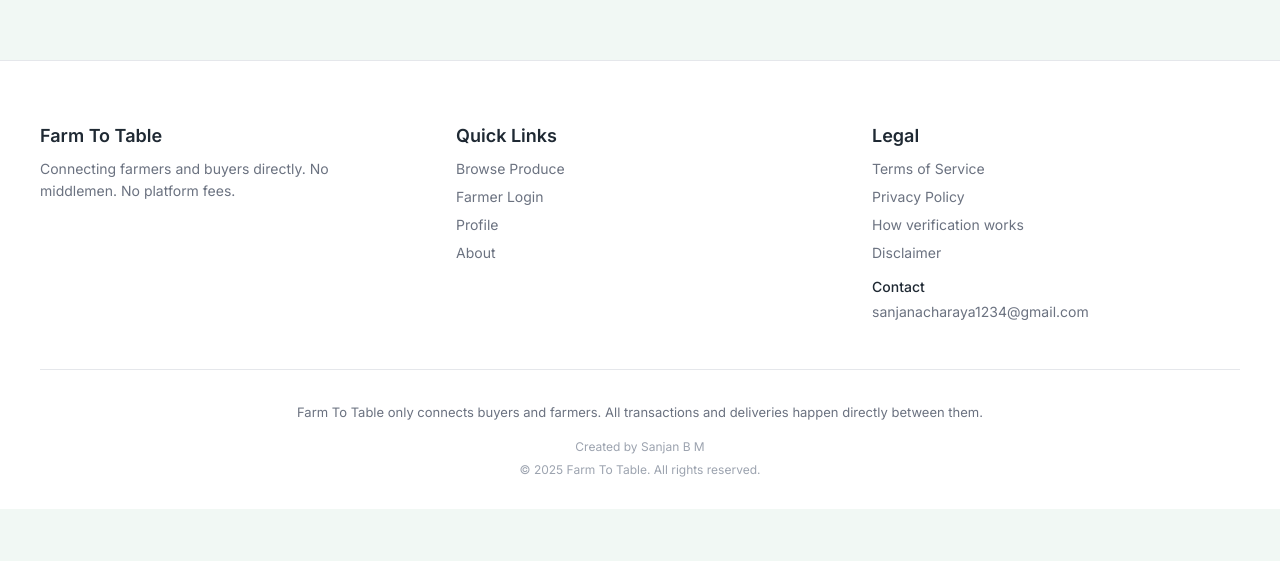
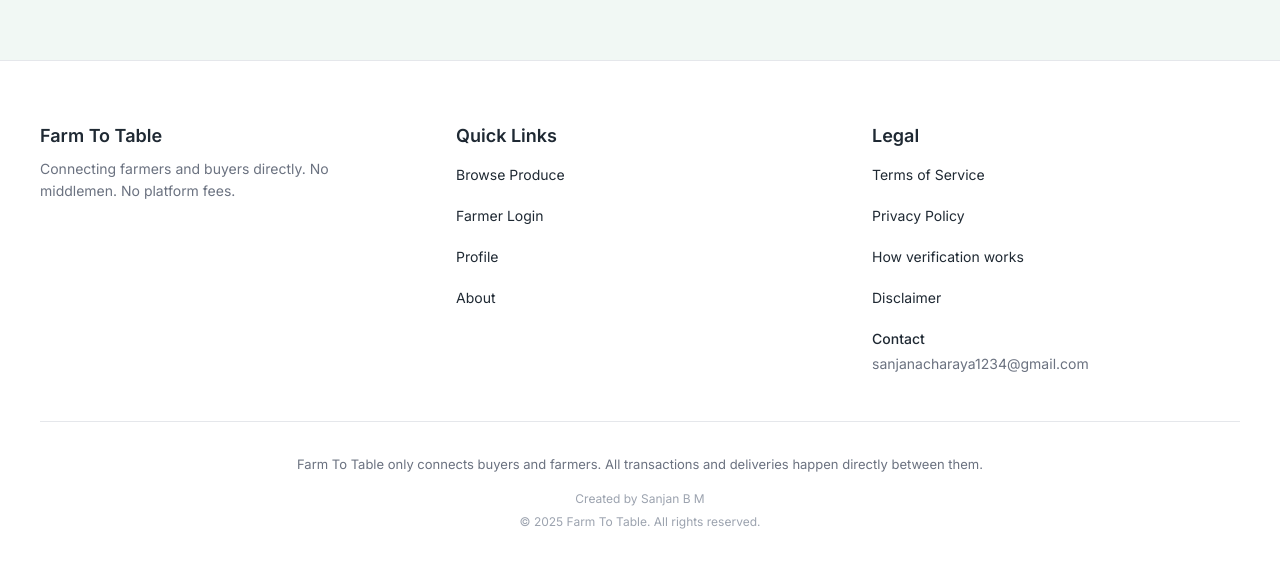
Before and after one commit to sanjanb/k-tech-nain, a Next.js app: page /browse in a window 1280 px wide. Shown: the part 804-1365 px from the top of the page. Before the commit the page ends 1313 px from the top, so only its background shows below. Built offline with nearby package versions, Linux system fonts and the light colour scheme; no server answers; the database is empty.

Commit message:
Enhance styling across components for improved user experience, including button padding, font size, and color adjustments in AuthPage, BrowsePage, HomePage, and Footer.

```diff
--- a/app/auth/page.jsx
+++ b/app/auth/page.jsx
@@ -238,12 +238,15 @@ export default function AuthPage() {
           disabled={loading}
           style={{
             width: "100%",
-            padding: "10px 12px",
+            padding: "14px 12px",
             background: "#2E7D32",
             color: "#FFFFFF",
             border: "none",
             borderRadius: 6,
             cursor: "pointer",
+            fontSize: 16,
+            fontWeight: 500,
+            minHeight: 48,
           }}
         >
           {loading
--- a/app/browse/page.jsx
+++ b/app/browse/page.jsx
@@ -556,19 +556,22 @@ const cardStyle = {
 
 const inputStyle = {
   width: "100%",
-  padding: "8px 12px",
+  padding: "12px 14px",
   border: "1px solid #E5E7EB",
   borderRadius: 6,
-  fontSize: 14,
+  fontSize: 16,
   color: "var(--color-text-primary)",
+  minHeight: 44,
 };
 
 const paginationButtonStyle = {
-  padding: "8px 16px",
+  padding: "12px 20px",
   background: "var(--color-primary)",
   color: "var(--color-white)",
   border: "none",
   borderRadius: 6,
-  fontSize: 14,
+  fontSize: 16,
   fontWeight: 500,
+  minHeight: 44,
+  cursor: "pointer",
 };
--- a/components/Footer.jsx
+++ b/components/Footer.jsx
@@ -76,16 +76,11 @@ export default function Footer() {
                   href="/browse"
                   style={{
                     fontSize: 14,
-                    color: "var(--color-text-secondary)",
+                    color: "var(--color-text-primary)",
                     textDecoration: "none",
-                    transition: "color 0.2s",
+                    display: "block",
+                    padding: "8px 0",
                   }}
-                  onMouseEnter={(e) =>
-                    (e.target.style.color = "var(--color-text-primary)")
-                  }
-                  onMouseLeave={(e) =>
-                    (e.target.style.color = "var(--color-text-secondary)")
-                  }
                 >
                   Browse Produce
                 </Link>
@@ -95,16 +90,11 @@ export default function Footer() {
                   href="/auth"
                   style={{
                     fontSize: 14,
-                    color: "var(--color-text-secondary)",
+                    color: "var(--color-text-primary)",
                     textDecoration: "none",
-                    transition: "color 0.2s",
+                    display: "block",
+                    padding: "8px 0",
                   }}
-                  onMouseEnter={(e) =>
-                    (e.target.style.color = "var(--color-text-primary)")
-                  }
-                  onMouseLeave={(e) =>
-                    (e.target.style.color = "var(--color-text-secondary)")
-                  }
                 >
                   Farmer Login
                 </Link>
@@ -114,16 +104,11 @@ export default function Footer() {
                   href="/profile"
                   style={{
                     fontSize: 14,
-                    color: "var(--color-text-secondary)",
+                    color: "var(--color-text-primary)",
                     textDecoration: "none",
-                    transition: "color 0.2s",
+                    display: "block",
+                    padding: "8px 0",
                   }}
-                  onMouseEnter={(e) =>
-                    (e.target.style.color = "var(--color-text-primary)")
-                  }
-                  onMouseLeave={(e) =>
-                    (e.target.style.color = "var(--color-text-secondary)")
-                  }
                 >
                   Profile
                 </Link>
@@ -133,16 +118,11 @@ export default function Footer() {
                   href="/"
                   style={{
                     fontSize: 14,
-                    color: "var(--color-text-secondary)",
+                    color: "var(--color-text-primary)",
                     textDecoration: "none",
-                    transition: "color 0.2s",
+                    display: "block",
+                    padding: "8px 0",
                   }}
-                  onMouseEnter={(e) =>
-                    (e.target.style.color = "var(--color-text-primary)")
-                  }
-                  onMouseLeave={(e) =>
-                    (e.target.style.color = "var(--color-text-secondary)")
-                  }
                 >
                   About
                 </Link>
@@ -174,16 +154,11 @@ export default function Footer() {
                   href="/terms"
                   style={{
                     fontSize: 14,
-                    color: "var(--color-text-secondary)",
+                    color: "var(--color-text-primary)",
                     textDecoration: "none",
-                    transition: "color 0.2s",
+                    display: "block",
+                    padding: "8px 0",
                   }}
-                  onMouseEnter={(e) =>
-                    (e.target.style.color = "var(--color-text-primary)")
-                  }
-                  onMouseLeave={(e) =>
-                    (e.target.style.color = "var(--color-text-secondary)")
-                  }
                 >
                   Terms of Service
                 </Link>
@@ -193,16 +168,11 @@ export default function Footer() {
                   href="/privacy"
                   style={{
                     fontSize: 14,
-                    color: "var(--color-text-secondary)",
+                    color: "var(--color-text-primary)",
                     textDecoration: "none",
-                    transition: "color 0.2s",
+                    display: "block",
+                    padding: "8px 0",
                   }}
-                  onMouseEnter={(e) =>
-                    (e.target.style.color = "var(--color-text-primary)")
-                  }
-                  onMouseLeave={(e) =>
-                    (e.target.style.color = "var(--color-text-secondary)")
-                  }
                 >
                   Privacy Policy
                 </Link>
@@ -212,16 +182,11 @@ export default function Footer() {
                   href="/#verification"
                   style={{
                     fontSize: 14,
-                    color: "var(--color-text-secondary)",
+                    color: "var(--color-text-primary)",
                     textDecoration: "none",
-                    transition: "color 0.2s",
+                    display: "block",
+                    padding: "8px 0",
                   }}
-                  onMouseEnter={(e) =>
-                    (e.target.style.color = "var(--color-text-primary)")
-                  }
-                  onMouseLeave={(e) =>
-                    (e.target.style.color = "var(--color-text-secondary)")
-                  }
                 >
                   How verification works
                 </Link>
@@ -231,16 +196,11 @@ export default function Footer() {
                   href="/#disclaimer"
                   style={{
                     fontSize: 14,
-                    color: "var(--color-text-secondary)",
+                    color: "var(--color-text-primary)",
                     textDecoration: "none",
-                    transition: "color 0.2s",
+                    display: "block",
+                    padding: "8px 0",
                   }}
-                  onMouseEnter={(e) =>
-                    (e.target.style.color = "var(--color-text-primary)")
-                  }
-                  onMouseLeave={(e) =>
-                    (e.target.style.color = "var(--color-text-secondary)")
-                  }
                 >
                   Disclaimer
                 </Link>
```
Also changed, not shown: app/page.jsx (+10 -3 lines).
